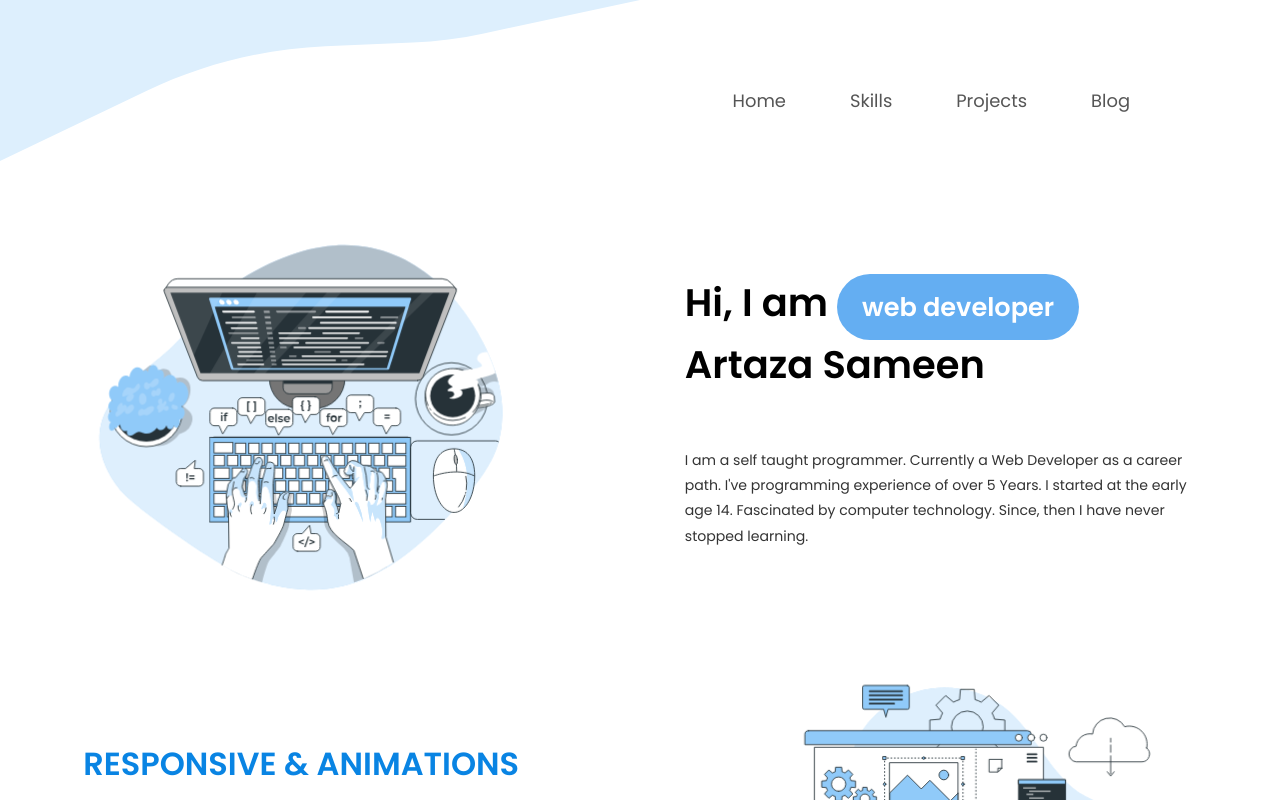
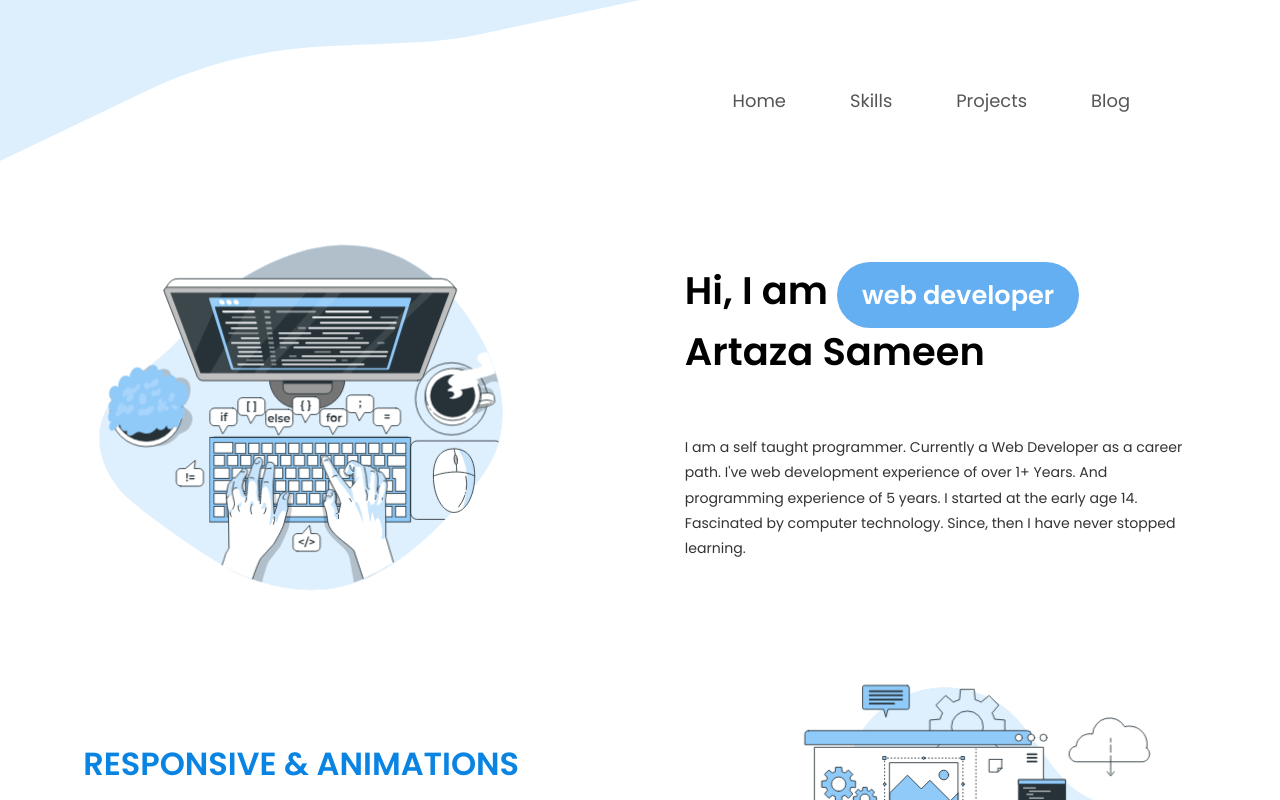
Before and after one commit to VirtualPirate/artaza, a Next.js app: page / in a window 1280 px wide. Shown: the top 800 px of the page. Built offline with nearby package versions, Linux system fonts and the light colour scheme.

Commit message:
Edited introduction

```diff
--- a/components/introduction-section/introduction-section.component.tsx
+++ b/components/introduction-section/introduction-section.component.tsx
@@ -22,9 +22,10 @@ export default function IntroductionSection() {
           className={`${styles.intro_content} left-slide-anim transition-delay-200`}
         >
           I am a self taught programmer. Currently a Web Developer as a career
-          path. I&apos;ve programming experience of over 5 Years. I started at
-          the early age 14. Fascinated by computer technology. Since, then I
-          have never stopped learning.
+          path. I&apos;ve web development experience of over 1+ Years. And
+          programming experience of 5 years. I started at the early age 14.
+          Fascinated by computer technology. Since, then I have never stopped
+          learning.
         </p>
       </div>
     </section>
```
